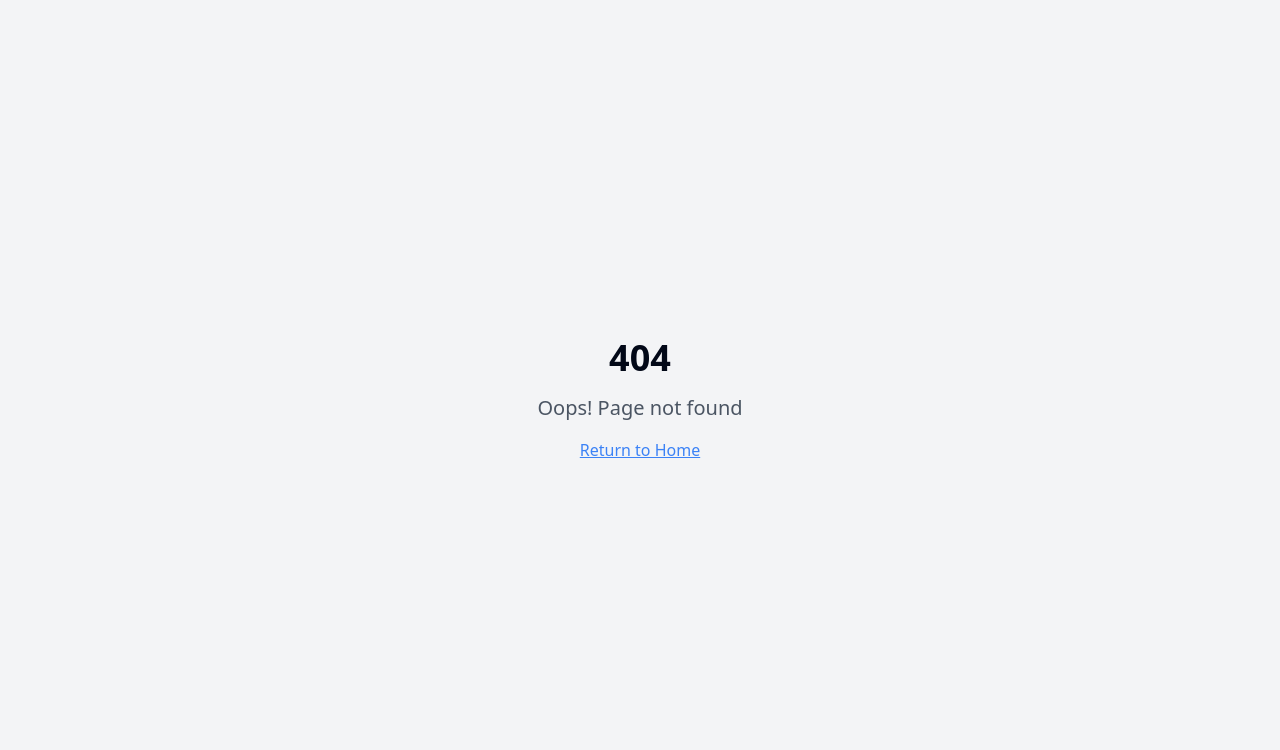
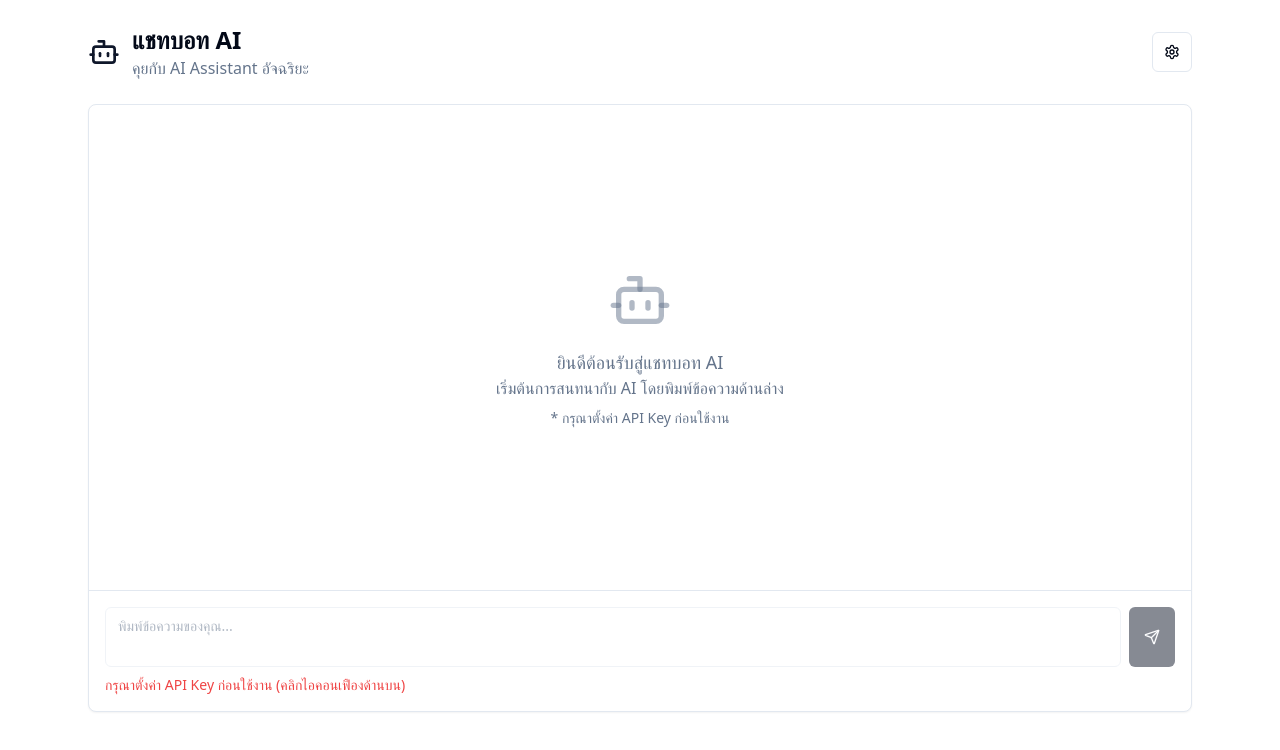
Before and after one commit to boonyanone/thai-ai-usage-pay, a React (Vite) app: page /chat in a window 1280 px wide. Before the commit this address had no page. Shown: the top 750 px of the page. Built offline with nearby package versions, Linux system fonts and the light colour scheme.

Commit message:
Add chatbot page
Implement a chatbot page.

```diff
--- a/src/App.tsx
+++ b/src/App.tsx
@@ -4,6 +4,7 @@ import { TooltipProvider } from "@/components/ui/tooltip";
 import { QueryClient, QueryClientProvider } from "@tanstack/react-query";
 import { BrowserRouter, Routes, Route } from "react-router-dom";
 import Index from "./pages/Index";
+import Chatbot from "./pages/Chatbot";
 import NotFound from "./pages/NotFound";
 
 const queryClient = new QueryClient();
@@ -16,6 +17,7 @@ const App = () => (
       <BrowserRouter>
         <Routes>
           <Route path="/" element={<Index />} />
+          <Route path="/chat" element={<Chatbot />} />
           {/* ADD ALL CUSTOM ROUTES ABOVE THE CATCH-ALL "*" ROUTE */}
           <Route path="*" element={<NotFound />} />
         </Routes>
--- /dev/null
+++ b/src/pages/Chatbot.tsx
@@ -0,0 +1,196 @@
+import { useState } from "react";
+import { Send, Settings, Bot, User } from "lucide-react";
+import { Button } from "@/components/ui/button";
+import { Input } from "@/components/ui/input";
+import { Textarea } from "@/components/ui/textarea";
+import { Card, CardContent, CardHeader, CardTitle } from "@/components/ui/card";
+import { Label } from "@/components/ui/label";
+import { Select, SelectContent, SelectItem, SelectTrigger, SelectValue } from "@/components/ui/select";
+import { Dialog, DialogContent, DialogHeader, DialogTitle, DialogTrigger } from "@/components/ui/dialog";
+
+interface Message {
+  id: string;
+  content: string;
+  role: "user" | "assistant";
+  timestamp: Date;
+}
+
+const Chatbot = () => {
+  const [messages, setMessages] = useState<Message[]>([]);
+  const [inputMessage, setInputMessage] = useState("");
+  const [apiKey, setApiKey] = useState("");
+  const [selectedModel, setSelectedModel] = useState("gpt-3.5-turbo");
+  const [isLoading, setIsLoading] = useState(false);
+
+  const handleSendMessage = async () => {
+    if (!inputMessage.trim() || !apiKey.trim()) return;
+
+    const userMessage: Message = {
+      id: Date.now().toString(),
+      content: inputMessage,
+      role: "user",
+      timestamp: new Date(),
+    };
+
+    setMessages(prev => [...prev, userMessage]);
+    setInputMessage("");
+    setIsLoading(true);
+
+    // Simulate AI response for now
+    setTimeout(() => {
+      const aiMessage: Message = {
+        id: (Date.now() + 1).toString(),
+        content: "สวัสดีครับ! ยินดีที่ได้รู้จักคุณ ผมเป็น AI Assistant ที่พร้อมช่วยเหลือคุณ มีอะไรให้ช่วยเหลือไหมครับ?",
+        role: "assistant",
+        timestamp: new Date(),
+      };
+      setMessages(prev => [...prev, aiMessage]);
+      setIsLoading(false);
+    }, 2000);
+  };
+
+  const handleKeyPress = (e: React.KeyboardEvent) => {
+    if (e.key === "Enter" && !e.shiftKey) {
+      e.preventDefault();
+      handleSendMessage();
+    }
+  };
+
+  return (
+    <div className="flex flex-col h-[calc(100vh-4rem)] max-w-6xl mx-auto p-6">
+      {/* Header */}
+      <div className="flex items-center justify-between mb-6">
+        <div className="flex items-center gap-3">
+          <Bot className="h-8 w-8 text-primary" />
+          <div>
+            <h1 className="text-2xl font-bold">แชทบอท AI</h1>
+            <p className="text-muted-foreground">คุยกับ AI Assistant อัจฉริยะ</p>
+          </div>
+        </div>
+
+        {/* Settings Dialog */}
+        <Dialog>
+          <DialogTrigger asChild>
+            <Button variant="outline" size="icon">
+              <Settings className="h-4 w-4" />
+            </Button>
+          </DialogTrigger>
+          <DialogContent className="max-w-md">
+            <DialogHeader>
+              <DialogTitle>ตั้งค่า AI</DialogTitle>
+            </DialogHeader>
+            <div className="space-y-4">
+              <div>
+                <Label htmlFor="api-key">API Key</Label>
+                <Input
+                  id="api-key"
+                  type="password"
+                  placeholder="ใส่ OpenAI API Key"
+                  value={apiKey}
+                  onChange={(e) => setApiKey(e.target.value)}
+                />
+              </div>
+              <div>
+                <Label htmlFor="model">โมเดล AI</Label>
+                <Select value={selectedModel} onValueChange={setSelectedModel}>
+                  <SelectTrigger>
+                    <SelectValue placeholder="เลือกโมเดล" />
+                  </SelectTrigger>
+                  <SelectContent>
+                    <SelectItem value="gpt-3.5-turbo">GPT-3.5 Turbo</SelectItem>
+                    <SelectItem value="gpt-4">GPT-4</SelectItem>
+                    <SelectItem value="gpt-4-turbo">GPT-4 Turbo</SelectItem>
+                  </SelectContent>
+                </Select>
+              </div>
+            </div>
+          </DialogContent>
+        </Dialog>
+      </div>
+
+      {/* Chat Area */}
+      <Card className="flex-1 flex flex-col">
+        {/* Messages */}
+        <CardContent className="flex-1 overflow-y-auto p-4 space-y-4">
+          {messages.length === 0 ? (
+            <div className="flex flex-col items-center justify-center h-full text-center">
+              <Bot className="h-16 w-16 text-muted-foreground/50 mb-4" />
+              <h3 className="text-lg font-medium text-muted-foreground">ยินดีต้อนรับสู่แชทบอท AI</h3>
+              <p className="text-muted-foreground">เริ่มต้นการสนทนากับ AI โดยพิมพ์ข้อความด้านล่าง</p>
+              <p className="text-sm text-muted-foreground mt-2">
+                * กรุณาตั้งค่า API Key ก่อนใช้งาน
+              </p>
+            </div>
+          ) : (
+            messages.map((message) => (
+              <div key={message.id} className={`flex gap-3 ${message.role === "user" ? "justify-end" : "justify-start"}`}>
+                <div className={`flex gap-3 max-w-[80%] ${message.role === "user" ? "flex-row-reverse" : "flex-row"}`}>
+                  <div className={`w-8 h-8 rounded-full flex items-center justify-center flex-shrink-0 ${
+                    message.role === "user" ? "bg-primary text-primary-foreground" : "bg-muted"
+                  }`}>
+                    {message.role === "user" ? <User className="h-4 w-4" /> : <Bot className="h-4 w-4" />}
+                  </div>
+                  <div className={`rounded-lg p-3 ${
+                    message.role === "user"
+                      ? "bg-primary text-primary-foreground"
+                      : "bg-muted"
+                  }`}>
+                    <p className="text-sm whitespace-pre-wrap">{message.content}</p>
+                    <p className={`text-xs mt-1 ${
+                      message.role === "user" ? "text-primary-foreground/70" : "text-muted-foreground"
+                    }`}>
+                      {message.timestamp.toLocaleTimeString("th-TH")}
+                    </p>
+                  </div>
+                </div>
+              </div>
+            ))
+          )}
+          {isLoading && (
+            <div className="flex gap-3 justify-start">
+              <div className="w-8 h-8 rounded-full bg-muted flex items-center justify-center">
+                <Bot className="h-4 w-4" />
+              </div>
+              <div className="bg-muted rounded-lg p-3">
+                <div className="flex space-x-1">
+                  <div className="w-2 h-2 bg-muted-foreground/50 rounded-full animate-bounce"></div>
+                  <div className="w-2 h-2 bg-muted-foreground/50 rounded-full animate-bounce" style={{ animationDelay: "0.1s" }}></div>
+                  <div className="w-2 h-2 bg-muted-foreground/50 rounded-full animate-bounce" style={{ animationDelay: "0.2s" }}></div>
+                </div>
+              </div>
+            </div>
+          )}
+        </CardContent>
+
+        {/* Input Area */}
+        <div className="border-t p-4">
+          <div className="flex gap-2">
+            <Textarea
+              placeholder="พิมพ์ข้อความของคุณ..."
+              value={inputMessage}
+              onChange={(e) => setInputMessage(e.target.value)}
+              onKeyPress={handleKeyPress}
+              className="min-h-[60px] max-h-32 resize-none"
+              disabled={!apiKey.trim()}
+            />
+            <Button
+              onClick={handleSendMessage}
+              disabled={!inputMessage.trim() || !apiKey.trim() || isLoading}
+              size="icon"
+              className="self-end h-[60px] w-12"
+            >
+              <Send className="h-4 w-4" />
+            </Button>
+          </div>
+          {!apiKey.trim() && (
+            <p className="text-sm text-destructive mt-2">
+              กรุณาตั้งค่า API Key ก่อนใช้งาน (คลิกไอคอนเฟืองด้านบน)
+            </p>
+          )}
+        </div>
+      </Card>
+    </div>
+  );
+};
+
+export default Chatbot;
```
